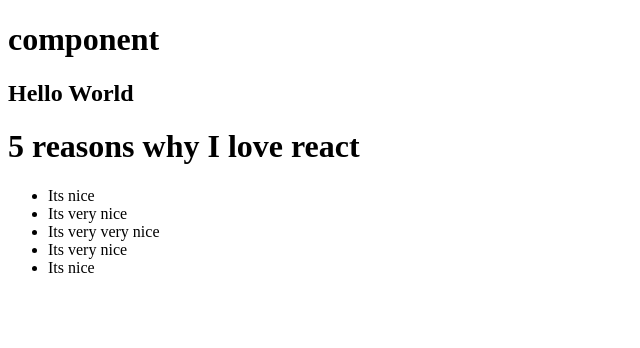
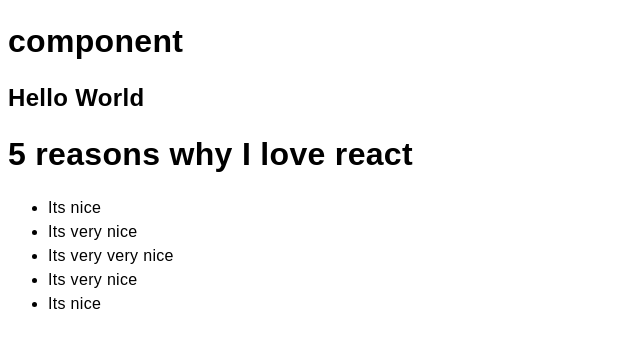
Before and after one commit to Arcane-404/poke-store, a React (Create React App) app: page / in a window 1280 px wide. Shown: the top 348 px of the page, without its empty margins (0-640 px from the left). Built offline with nearby package versions, Linux system fonts and the light colour scheme.

Commit message:
added reset css file

```diff
--- /dev/null
+++ b/src/assets/reset.css
@@ -0,0 +1,39 @@
+*, *::before, *::after {
+  box-sizing: inherit;
+}
+
+html, body, #root {
+  width: 100%;
+  height: 100%;
+  min-height: 100%;
+  box-sizing: border-box;
+}
+
+body {
+  font: 400 1rem/1.5 sans-serif;
+  letter-spacing: 0.02em;
+}
+
+/*  */
+
+h1, h2, h3 {
+  line-height: 1.25;
+}
+
+header ul {
+  padding-left: unset;
+  list-style: none;
+}
+
+a {
+  text-decoration: unset;
+  color: inherit;
+  display: inline-block;
+}
+
+select,
+button,
+input {
+  letter-spacing: inherit;
+  outline: none;
+}
--- a/src/index.jsx
+++ b/src/index.jsx
@@ -2,6 +2,7 @@ import { StrictMode } from 'react'
 import ReactDOM from 'react-dom'
 import App from './App'
 import 'normalize-css'
+import './assets/reset.css'
 import './assets/variables.scss'
 import './assets/test.css' // BORDERS
 
```
Also changed, not shown: 1 other file (tests, documents, lock files or other folders).
